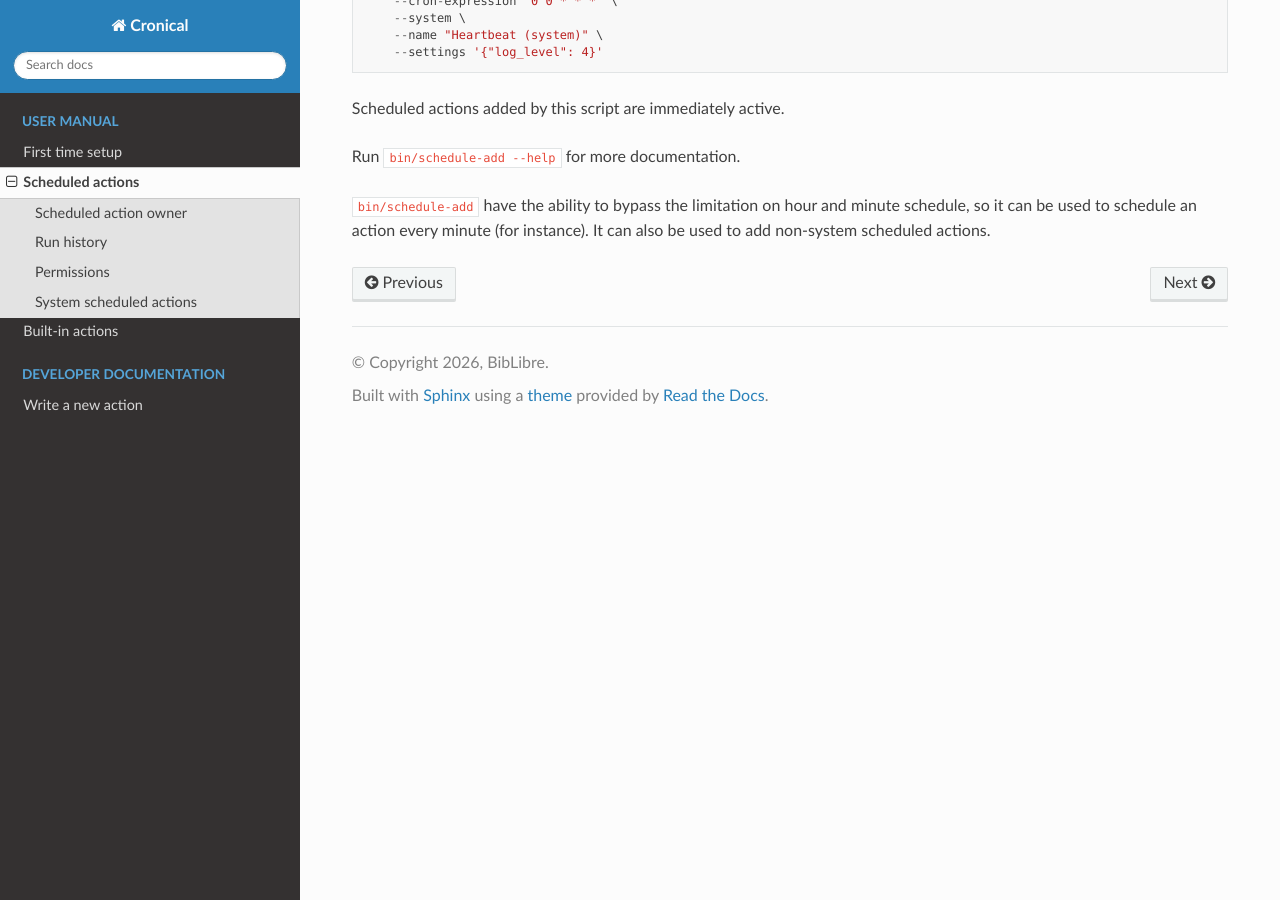
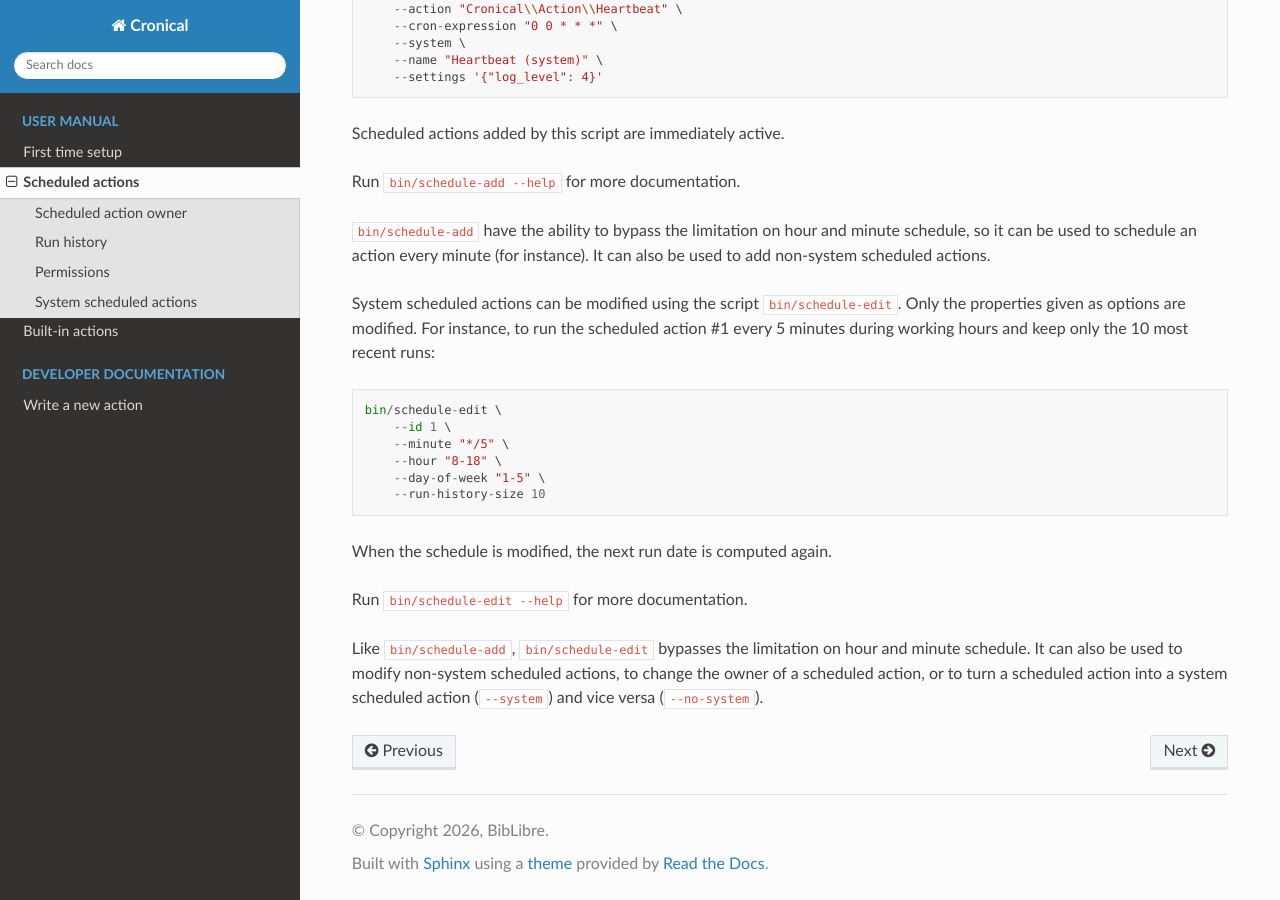
Before and after one commit to biblibre/omeka-s-module-Cronical, a Sphinx documentation site: the page built from documentation/scheduled-actions.rst, in a window 1280 px wide and 900 px high, scrolled down 4635 px. Built offline with Sphinx 7.4.7 and the Read the Docs theme 3.1.0, drawn with Linux system fonts in a browser that asks for light colours; some of the changed text lies outside the part shown.

Commit message:
Add script `bin/schedule-edit` to edit scheduled actions
Script `bin/schedule-add` now exits when the value of option
`--settings` is not valid JSON

Remove `-v/--verbose` option of `bin/schedule-add` because using it made
no difference

```diff
--- a/documentation/scheduled-actions.rst
+++ b/documentation/scheduled-actions.rst
@@ -75,7 +75,8 @@ Minute
 
 These restrictions on hour and minute apply both when creating and when
 updating a scheduled action, even for global administrators. Only
-``bin/schedule-add`` can bypass them (see :ref:`system-scheduled-actions`).
+``bin/schedule-add`` and ``bin/schedule-edit`` can bypass them (see
+:ref:`system-scheduled-actions`).
 
 When using a step (``*/2`` for instance), the step must be greater than or
 equal to 1. A step of ``0`` is rejected.
@@ -98,7 +99,9 @@ it acts as if the owner was authenticated. So for instance, if an action
 creates an item without specifying an explicit owner, the action's owner will
 be the owner of the new item.
 
-Currently it's not possible to change the owner of a scheduled action.
+It's not possible to change the owner of a scheduled action from the
+administration interface, but it can be done using ``bin/schedule-edit`` (see
+:ref:`system-scheduled-actions`).
 
 If the owner's account is deactivated, the scheduled action is not run
 anymore: each attempt is recorded as a failed run until the owner's account is
@@ -144,3 +147,25 @@ Run ``bin/schedule-add --help`` for more documentation.
 ``bin/schedule-add`` have the ability to bypass the limitation on hour and
 minute schedule, so it can be used to schedule an action every minute (for
 instance). It can also be used to add non-system scheduled actions.
+
+System scheduled actions can be modified using the script
+``bin/schedule-edit``. Only the properties given as options are modified. For
+instance, to run the scheduled action #1 every 5 minutes during working hours
+and keep only the 10 most recent runs::
+
+    bin/schedule-edit \
+        --id 1 \
+        --minute "*/5" \
+        --hour "8-18" \
+        --day-of-week "1-5" \
+        --run-history-size 10
+
+When the schedule is modified, the next run date is computed again.
+
+Run ``bin/schedule-edit --help`` for more documentation.
+
+Like ``bin/schedule-add``, ``bin/schedule-edit`` bypasses the limitation on
+hour and minute schedule. It can also be used to modify non-system scheduled
+actions, to change the owner of a scheduled action, or to turn a scheduled
+action into a system scheduled action (``--system``) and vice versa
+(``--no-system``).
```
Also changed, not shown: CHANGELOG.md (+8 -0 lines), 3 other files.
